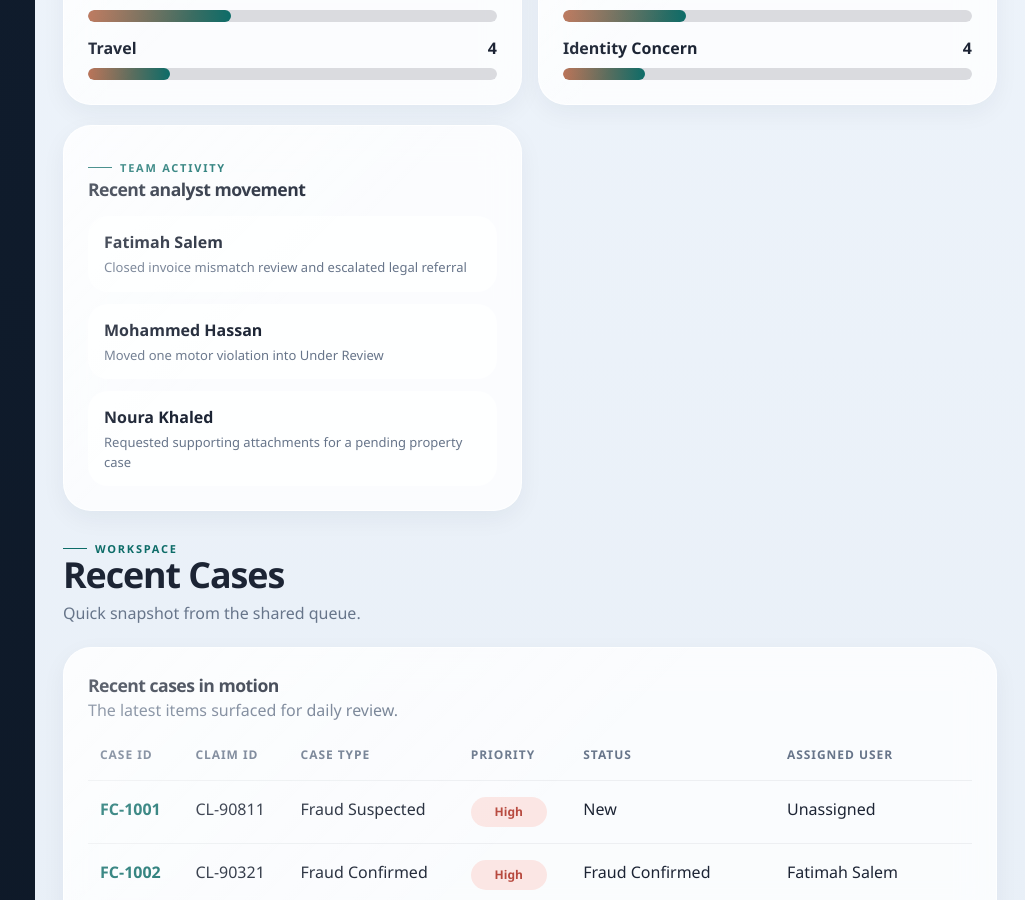
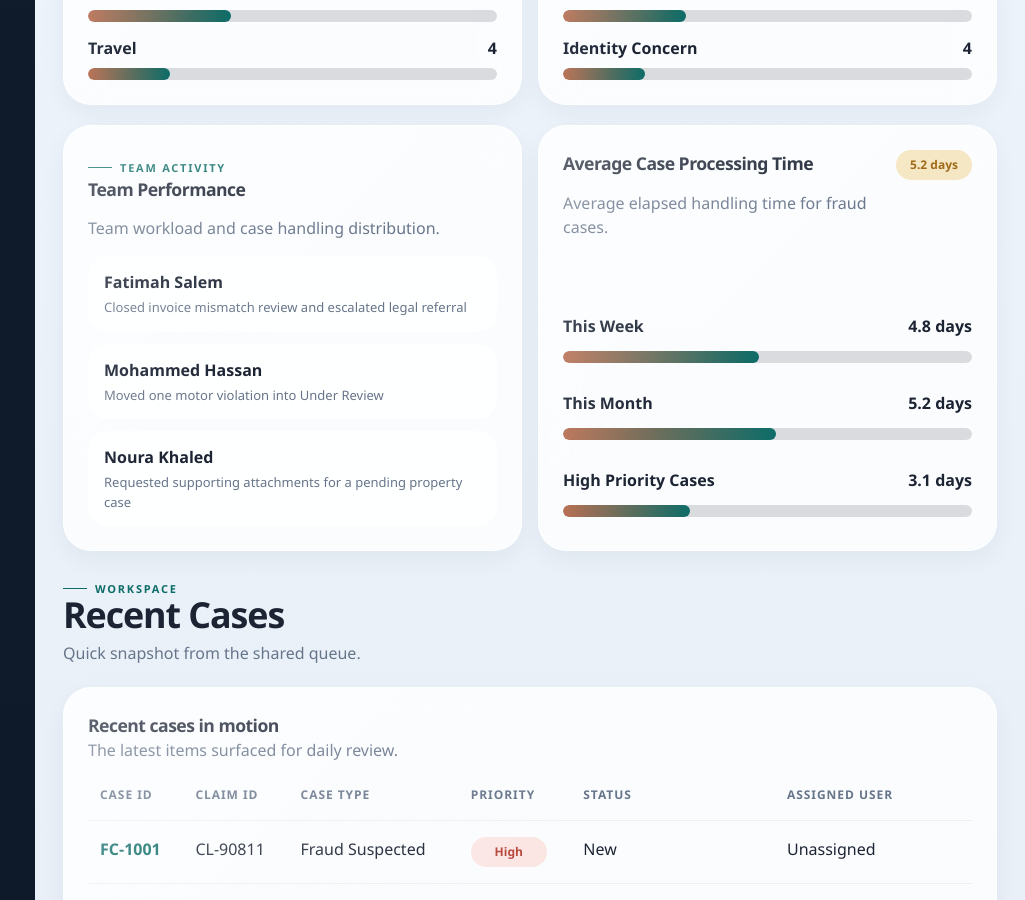
Before and after one commit to ElbahriHeni/fraud-web-complete, a React (Vite) app: page /app/dashboard in a window 1280 px wide. Shown: the part 2000-2900 px from the top of the page, without its empty margins (255-1280 px from the left). Built offline with nearby package versions, Linux system fonts and the light colour scheme.

Commit message:
Update DashboardPage.tsx

```diff
--- a/src/pages/dashboard/DashboardPage.tsx
+++ b/src/pages/dashboard/DashboardPage.tsx
@@ -60,6 +60,17 @@ type DashboardCopy = {
 
   teamActivity: string;
   recentAnalystMovement: string;
+  teamPerformance: string;
+  teamPerformanceSubtitle: string;
+  averageCaseProcessingTime: string;
+  averageCaseProcessingTimeSubtitle: string;
+  avgProcessingTimeValue: string;
+  thisWeek: string;
+  thisMonth: string;
+  highPriorityProcessing: string;
+  thisWeekValue: string;
+  thisMonthValue: string;
+  highPriorityProcessingValue: string;
 
   recentCases: string;
   recentCasesSubtitle: string;
@@ -163,6 +174,17 @@ const pageCopy: Record<AppLanguage, DashboardCopy> = {
 
     teamActivity: 'Team Activity',
     recentAnalystMovement: 'Recent analyst movement',
+    teamPerformance: 'Team Performance',
+    teamPerformanceSubtitle: 'Team workload and case handling distribution.',
+    averageCaseProcessingTime: 'Average Case Processing Time',
+    averageCaseProcessingTimeSubtitle: 'Average elapsed handling time for fraud cases.',
+    avgProcessingTimeValue: '5.2 days',
+    thisWeek: 'This Week',
+    thisMonth: 'This Month',
+    highPriorityProcessing: 'High Priority Cases',
+    thisWeekValue: '4.8 days',
+    thisMonthValue: '5.2 days',
+    highPriorityProcessingValue: '3.1 days',
 
     recentCases: 'Recent Cases',
     recentCasesSubtitle: 'Quick snapshot from the shared queue.',
@@ -263,6 +285,17 @@ const pageCopy: Record<AppLanguage, DashboardCopy> = {
 
     teamActivity: 'أداء أعضاء الفريق',
     recentAnalystMovement: 'آخر تحركات المحللين',
+    teamPerformance: 'أداء أعضاء الفريق',
+    teamPerformanceSubtitle: 'عبء العمل وتوزيع معالجة البلاغات بين أعضاء الفريق.',
+    averageCaseProcessingTime: 'متوسط زمن معالجة البلاغ',
+    averageCaseProcessingTimeSubtitle: 'متوسط الزمن المستغرق لمعالجة بلاغات الاحتيال.',
+    avgProcessingTimeValue: '5.2 أيام',
+    thisWeek: 'هذا الأسبوع',
+    thisMonth: 'هذا الشهر',
+    highPriorityProcessing: 'البلاغات عالية الأولوية',
+    thisWeekValue: '4.8 أيام',
+    thisMonthValue: '5.2 أيام',
+    highPriorityProcessingValue: '3.1 أيام',
 
     recentCases: 'البلاغات الحديثة',
     recentCasesSubtitle: 'عرض سريع لأحدث البلاغات في القائمة المشتركة.',
@@ -369,6 +402,15 @@ export default function DashboardPage() {
     [t]
   );
 
+  const processingTimeData = useMemo(
+    () => [
+      { label: t.thisWeek, value: t.thisWeekValue, progress: 48, max: 100 },
+      { label: t.thisMonth, value: t.thisMonthValue, progress: 52, max: 100 },
+      { label: t.highPriorityProcessing, value: t.highPriorityProcessingValue, progress: 31, max: 100 },
+    ],
+    [t]
+  );
+
   const activityList = useMemo(
     () => [
       { name: t.activity1Name, text: t.activity1Text },
@@ -457,11 +499,7 @@ export default function DashboardPage() {
 
       <div className="card-grid">
         {cards.map((card) => (
-          <StatCard
-            key={card.title}
-            {...card}
-            trendLabel={t.liveWorkloadSnapshot}
-          />
+          <StatCard key={card.title} {...card} trendLabel={t.liveWorkloadSnapshot} />
         ))}
       </div>
 
@@ -558,7 +596,8 @@ export default function DashboardPage() {
       <div className="two-col">
         <div className="card">
           <span className="eyebrow">{t.teamActivity}</span>
-          <h3>{t.recentAnalystMovement}</h3>
+          <h3>{t.teamPerformance}</h3>
+          <p className="muted">{t.teamPerformanceSubtitle}</p>
 
           <div className="activity-list">
             {activityList.map((activity) => (
@@ -569,13 +608,31 @@ export default function DashboardPage() {
             ))}
           </div>
         </div>
+
+        <div className="card chart-card">
+          <div className="chart-card-header">
+            <div>
+              <h3>{t.averageCaseProcessingTime}</h3>
+              <p className="muted">{t.averageCaseProcessingTimeSubtitle}</p>
+            </div>
+            <span className="badge medium">{t.avgProcessingTimeValue}</span>
+          </div>
+
+          <div className="bars">
+            {processingTimeData.map((item) => (
+              <div key={item.label}>
+                <span className="bar-label">
+                  <span>{item.label}</span>
+                  <span>{item.value}</span>
+                </span>
+                <progress value={item.progress} max={item.max} />
+              </div>
+            ))}
+          </div>
+        </div>
       </div>
 
-      <PageHeader
-        eyebrow={t.eyebrow}
-        title={t.recentCases}
-        subtitle={t.recentCasesSubtitle}
-      />
+      <PageHeader eyebrow={t.eyebrow} title={t.recentCases} subtitle={t.recentCasesSubtitle} />
 
       <Table
         title={t.recentCasesTableTitle}
```
